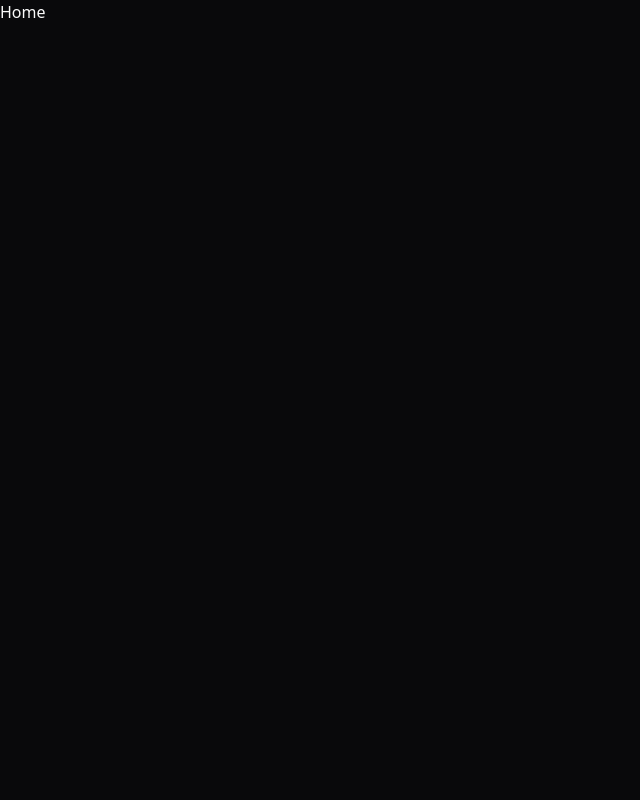
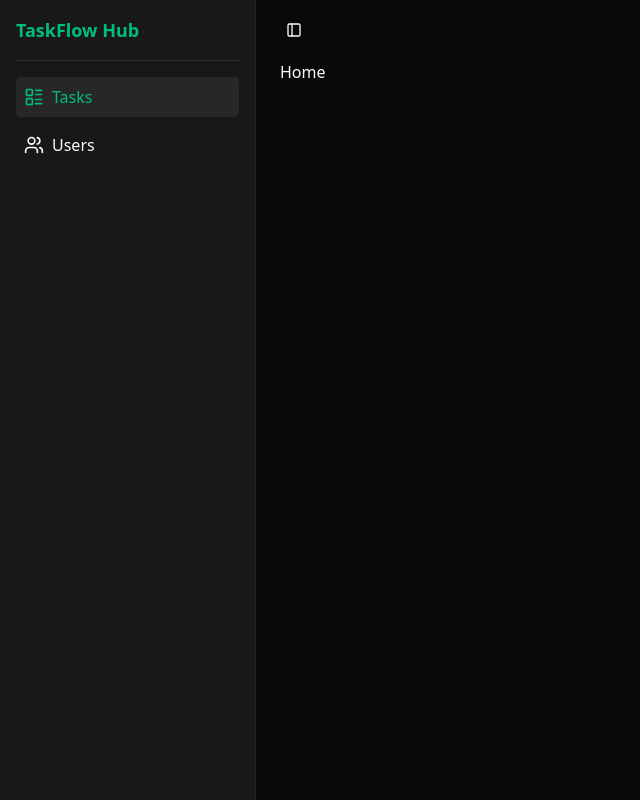
Before and after one commit to guilherhenri/taskflow-hub, a React (Vite) app: page / in a window 1280 px wide. Shown: the whole page, without its empty margins (0-640 px from the left). Built offline with nearby package versions, Linux system fonts and the light colour scheme.

Commit message:
feat(core): apply dashboard layout to all pages
Refactors `App.tsx` to wrap the `Routes` component with the new `Dashboard`
layout. This ensures a consistent UI with a persistent sidebar across all
application pages, providing a unified user experience.

```diff
--- a/src/App.tsx
+++ b/src/App.tsx
@@ -1,16 +1,19 @@
 import { Provider as ReduxProvider } from 'react-redux'
 import { BrowserRouter, Route, Routes } from 'react-router'
 
+import { Dashboard } from './components/layouts/dashboard'
 import { store } from './store'
 
 function App() {
   return (
     <ReduxProvider store={store}>
       <BrowserRouter>
-        <Routes>
-          <Route index element={<h1>Home</h1>} />
-          <Route path="/users" element={<h1>Users</h1>} />
-        </Routes>
+        <Dashboard>
+          <Routes>
+            <Route index element={<h1>Home</h1>} />
+            <Route path="/users" element={<h1>Users</h1>} />
+          </Routes>
+        </Dashboard>
       </BrowserRouter>
     </ReduxProvider>
   )
```
